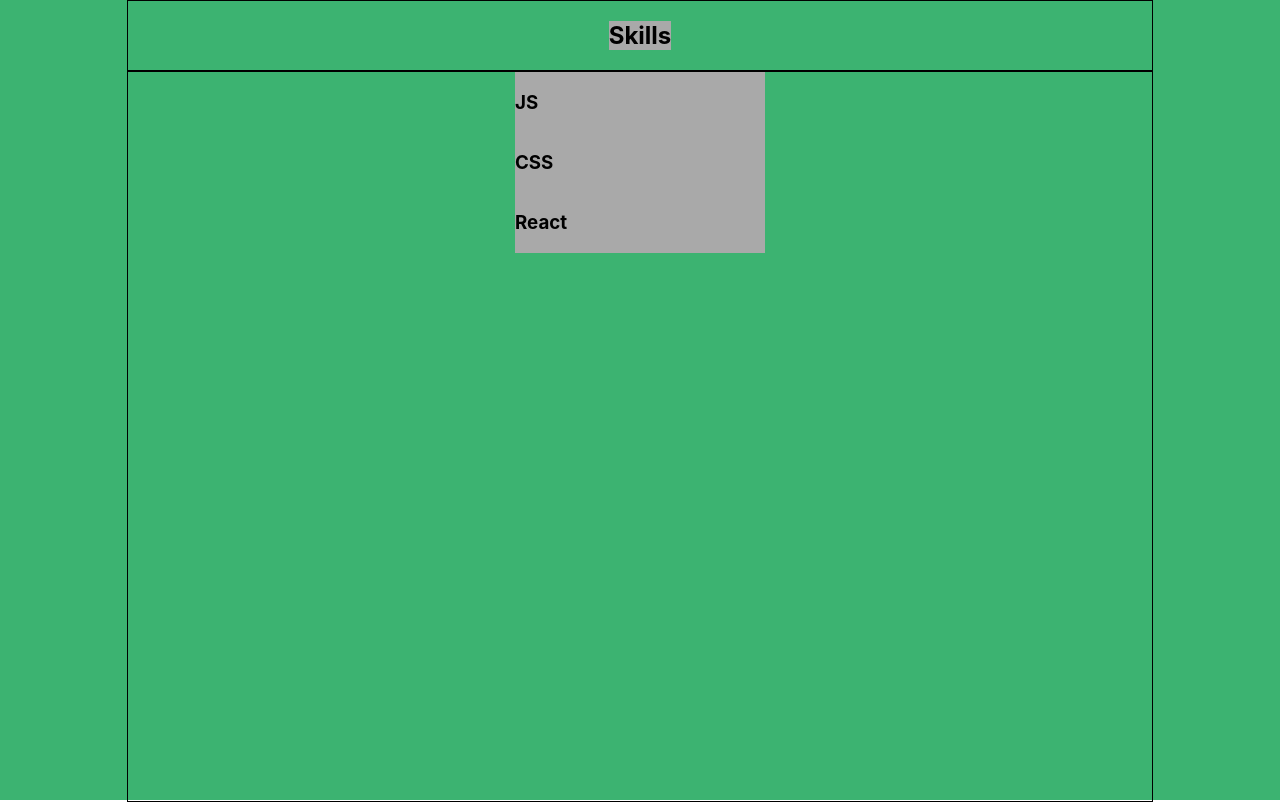
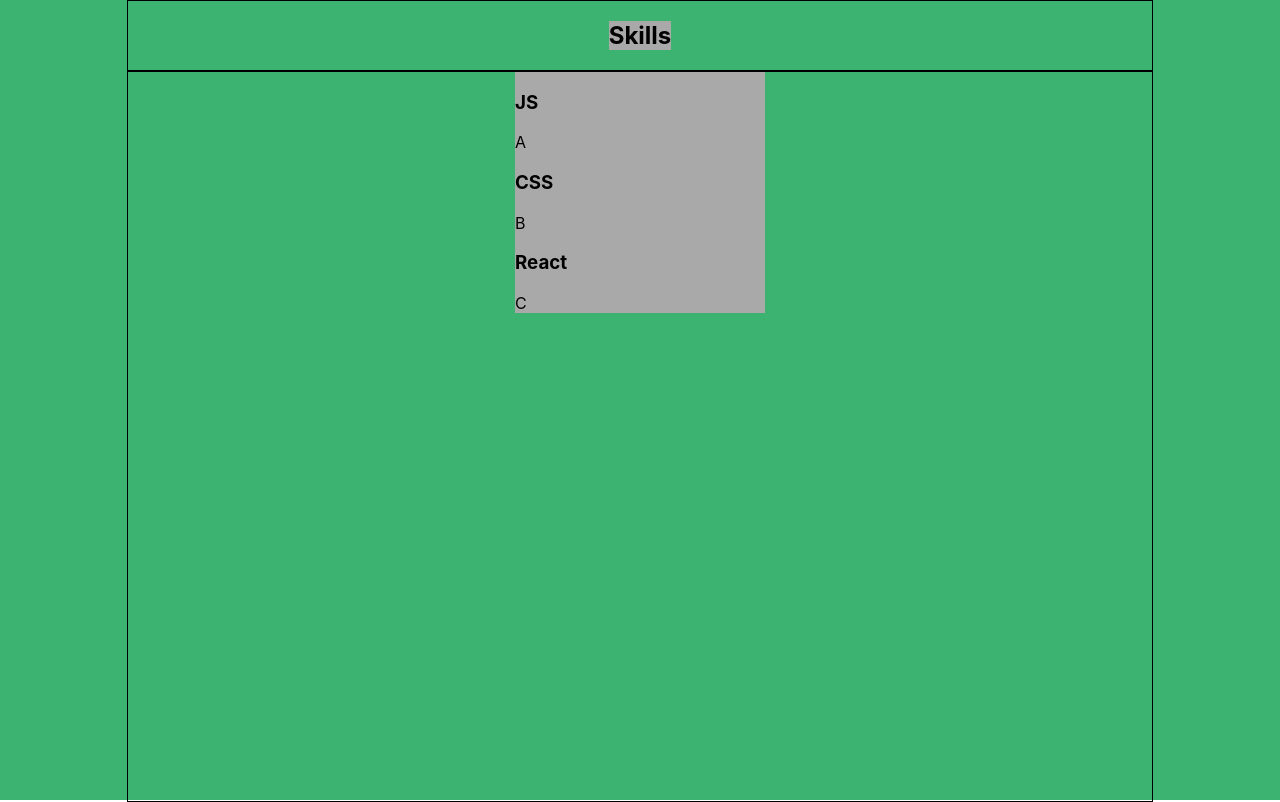
Before and after one commit to cros6y6raga/portfolio, a React (Create React App) app: page / in a window 1280 px wide. Shown: the part 880-1682 px from the top of the page. Built offline with nearby package versions, Linux system fonts and the light colour scheme.

Commit message:
Added description type

```diff
--- a/src/skills/Skills.tsx
+++ b/src/skills/Skills.tsx
@@ -9,9 +9,9 @@ function Skills() {
             <div className={`${styleContainer.container} ${style.skillsContainer}`}>
                 <h2 className={style.title}>Skills</h2>
                 <div className={style.skills}></div>
-                <Skill title={'JS'}/>
-                <Skill title={'CSS'}/>
-                <Skill title={'React'}/>
+                <Skill title={'JS'} description={'A'}/>
+                <Skill title={'CSS'} description={'B'}/>
+                <Skill title={'React'} description={'C'}/>
             </div>
         </div>
     );
--- a/src/skills/skill/Skill.tsx
+++ b/src/skills/skill/Skill.tsx
@@ -3,6 +3,7 @@ import style from './Skill.module.css';
 
 type PropsType = {
     title: string
+    description: string
 }
 
 function Skill(props: PropsType) {
@@ -10,7 +11,9 @@ function Skill(props: PropsType) {
         <div className={style.skill}>
             <div className={style.icon}></div>
             <h3>{props.title}</h3>
-            <div className='description'></div>
+            <span className={style.description}>
+                {props.description}
+            </span>
         </div>
     );
 }
```
